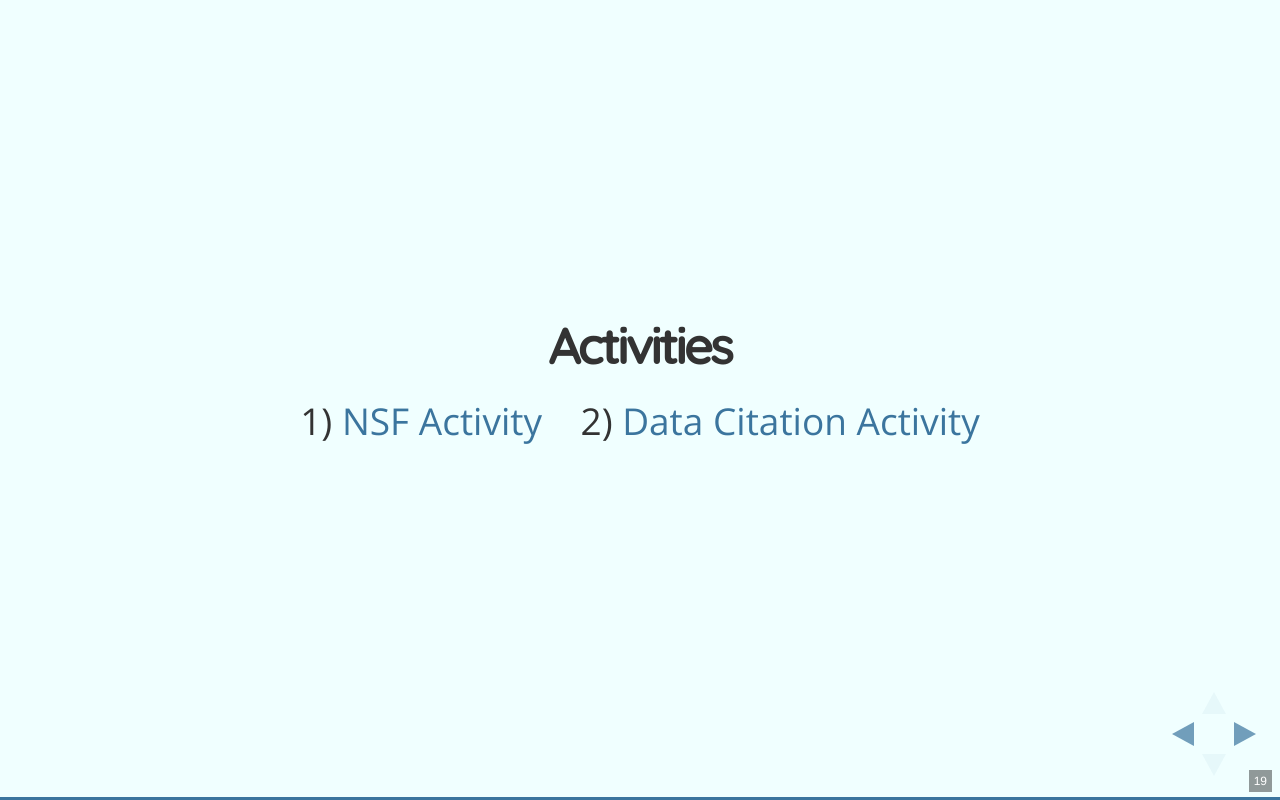
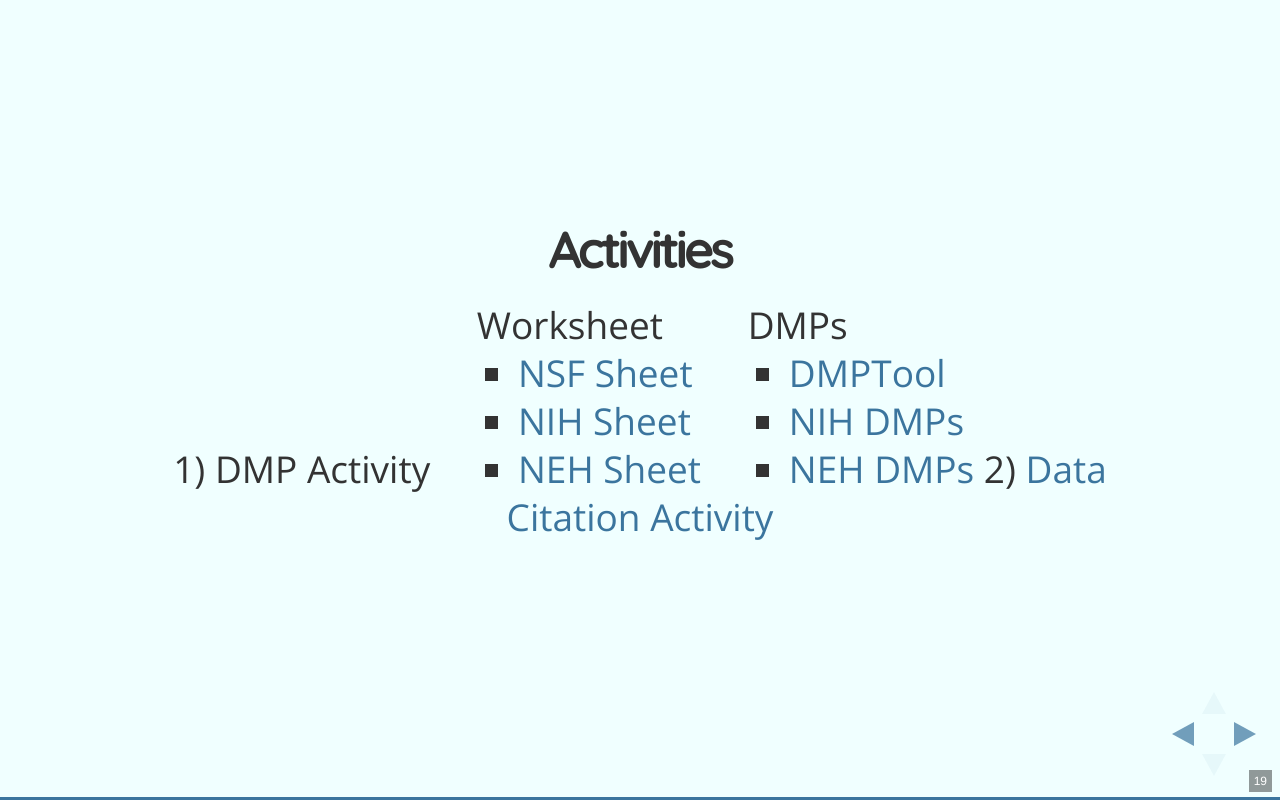
Before and after one commit to pow123/DMPs, a website: page index.html in a window 1280 px wide. Both pictures are taken after a click on the button 1177 px from the left and 734 px from the top of the page. Drawn offline with nearby package versions, Linux system fonts and the light colour scheme.

Commit message:
added to activity 1

```diff
--- a/index.html
+++ b/index.html
@@ -166,7 +166,17 @@
 
     <section>
     <h2><b>Activities</b></h2>
-        1) <a href="./activity2/NSFactivity.docx">NSF Activity</a>&nbsp; &nbsp;
+        1) DMP Activity
+        <ul>Worksheet<ul>
+        	<li><a href="./activity2/NSFactivity.docx">NSF Sheet</a></li>
+        	<li><a href="./activity2/NIHactivity.docx">NIH Sheet</a></li>
+        	<li><a href="./activity2/NEHactivity.docx">NEH Sheet</a></li>
+        </ul> </ul>
+        <ul>DMPs<ul>
+        	<li><a href="https://dmptool.org/public_dmps">DMPTool</a></li>
+        	<li><a href="http://grants.nih.gov/grants/policy/data_sharing/data_sharing_guidance.htm#ex">NIH DMPs</a></li>
+        	<li><a href="http://www.neh.gov/divisions/odh/grant-news/data-management-plans-successful-grant-applications-2011-2014-now-available">NEH DMPs</a></li>
+        </ul> </ul>
         2) <a href="http://library.umassmed.edu/necdmc/necdmc_activity6a.docx">Data Citation Activity</a>
     </section>
 
```
